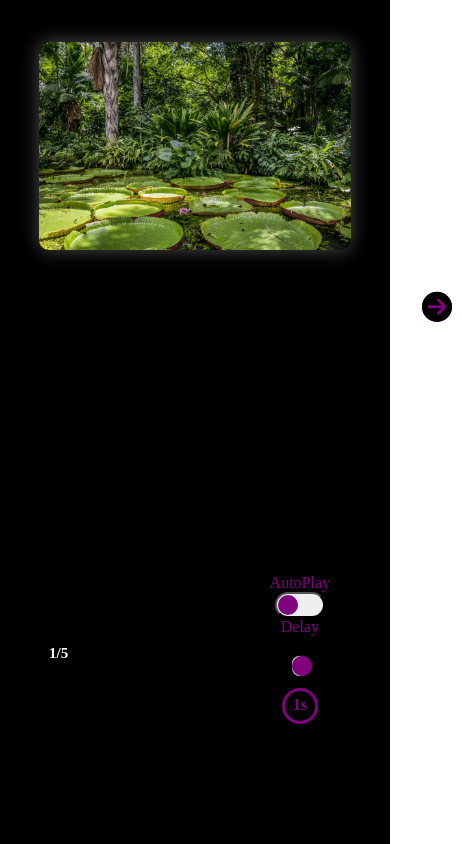
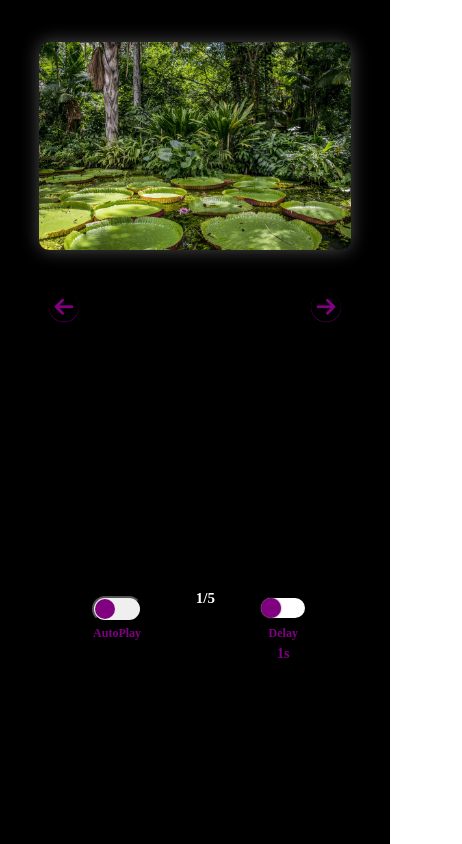
Before and after one commit to MPolakk/gallery, a website: page index.html in a window 390 px wide. Shown: the whole page, 462 px wide, since content can reach past the window. Drawn offline with Linux system fonts and the light colour scheme.

Commit message:
Add responsive arrows inside photo and layout changes

```diff
--- a/index.html
+++ b/index.html
@@ -37,16 +37,17 @@
     <img class="gallery__activephoto photo " src="/assets/imgs/img_1.jpg" alt="">
     <button class="gallery__prev arrow"><i class="fa-solid fa-circle-arrow-left"></i></button>
     <button class="gallery__next arrow"><i class="fa-solid fa-circle-arrow-right"></i></button>
+    </img>
    </div>
    <div class="gallery__bar">
     <span class="gallery__photonumber"></span>
 
-    <div class="autoplay">
-     <span class="autoplay__description">AutoPlay</span><button class="gallery__auto"></button>
-     <spna class="autoplay__description">Delay</spna><input type="range" min="1" max="10" value="1"
-      class="autoplay__time">
-     <span class="autoplay__timevalue">1s</span>
-    </div>
+    <!-- <div class="autoplay"> -->
+    <span class="autoplay__description-autoplay">AutoPlay</span><button class="gallery__auto"></button>
+    <span class="autoplay__description-delay">Delay</span><input type="range" min="1" max="10" value="1"
+     class="autoplay__time">
+    <span class="autoplay__timevalue">1s</span>
+    <!-- </div> -->
    </div>
   </div>
 
--- a/script.js
+++ b/script.js
@@ -1,10 +1,11 @@
 // Gallery
+const body = document.querySelector('body');
 const container = document.querySelector('.container');
 const prevButton = document.querySelector('.gallery__prev');
 const nextButton = document.querySelector('.gallery__next');
 const activePhoto = document.querySelector('.gallery__activephoto');
 const photoNumber = document.querySelector('.gallery__photonumber');
-
+const gallery = document.querySelector('.gallery__photos')
 
 
 const listOfPhotos = [
@@ -87,10 +88,9 @@ const updatePhotoNumber = () => {
 }
 const changeButtonsPosition = (e) => {
   imageWidth = activePhoto.clientWidth;
-  containerWidth = container.clientWidth;
-  console.log(((containerWidth - imageWidth) / 2) - ((containerWidth - imageWidth) / 2))
-  prevButton.style.left = (containerWidth - imageWidth) / 2 - 150  + "px"
-  nextButton.style.right = (containerWidth - imageWidth) / 2 - 150 + "px"
+  galleryWidth = gallery.clientWidth;
+  prevButton.style.left = (galleryWidth - imageWidth) / 2  + "px"
+  nextButton.style.right = (galleryWidth - imageWidth) / 2 + "px"
 
 
 }
@@ -99,6 +99,7 @@ updateAttributes();
 prevButton.addEventListener('click', changePhotoPrev);
 nextButton.addEventListener('click', changePhotoNext);
 activePhoto.addEventListener('load', changeButtonsPosition)
+addEventListener('resize', changeButtonsPosition)
 // AutoPlay
 
 const autoPlayButton = document.querySelector('.gallery__auto')
--- a/style.css
+++ b/style.css
@@ -32,19 +32,13 @@ body {
  transform: translateY(-50%);
  font-size: 30px;
  width: 50px;
- height: 100px;
+ height: 100%;
  border: none;
  background-color: transparent;
 
 
 }
 
-.gallery__prev {
-
-}
-.gallery__next {
-
-}
 .arrow:hover {
  background-color: rgba(255, 255, 255, 0.1);
  border-radius: 10%;
@@ -60,14 +54,16 @@ body {
 }
 .gallery__bar {
  display: grid;
+
  /* flex-direction: row;
  flex-wrap: wrap; */
  grid-template-columns: repeat(9, 1fr);
- min-width: 100%;
- justify-content: center;
+ grid-template-rows: 50px 20px 20px;
+ max-width: 80%;
+ margin: 0 auto;
  justify-items: center;
  align-items: center;
- align-content: center;
+
 
 }
 .gallery__photonumber {
@@ -77,6 +73,7 @@ body {
  font-size: 15px;
  font-weight: bold;
  padding: 10px;
+ grid-area: 1/5/1/5;
 
 }
 .gallery__photos {
@@ -87,7 +84,7 @@ body {
 
 }
 .photo {
- position: absolute;
+ position: relative;
  display: block;
  max-height: 100%;
  max-width: 100%;
@@ -109,17 +106,19 @@ body {
  animation: photo .5s linear 1;
 }
 .autoplay {
- display: grid;
+ /* display: grid;
  grid-column: 8/9;
  justify-items: center;
  min-width: 100%;
- text-align: center;
+ text-align: center; */
 }
 .gallery__auto {
  position: relative;
+ margin-top: 20px;
  width: 50px;
  height: 26px;
  border-radius: 50px;
+ grid-area: 1/2/1/3;
 }
 .gallery__auto::after {
  content: "";
@@ -141,8 +140,9 @@ left: 24px;
 .autoplay__time {
  margin-top: 20px;
  /* grid-column: 9; */
+ grid-area: 1/7/1/10;
  appearance: none;
- width: 25%;
+ width: 60%;
  outline: none;
  background: white;
  border-radius: 15px;
@@ -160,21 +160,30 @@ left: 24px;
 
 .autoplay__timevalue {
  color: purple;
- margin: 10px;
- padding: 5px;
- width: 20px;
- height: 20px;
- font-size: 16px;
+ font-size: 14px;
  font-weight: bold;
- border: 3px solid purple;
- border-radius: 50%;
+
+ grid-area: 3 / 8 / 3 / 9;
 }
 
-.autoplay__description {
+.autoplay__description-delay {
  display: flex;
+ font-weight: bold;
  color: purple;
+ grid-area: 2/8/2/9;
+ font-size: 12px;
+ margin: 0;
+
 }
+.autoplay__description-autoplay {
+  display: flex;
+  font-weight: bold;
+  color: purple;
+  grid-area: 2/2/2/3;
+  font-size: 12px;
+  margin: 0;
 
+ }
 @keyframes photo {
 
  0% {
```
